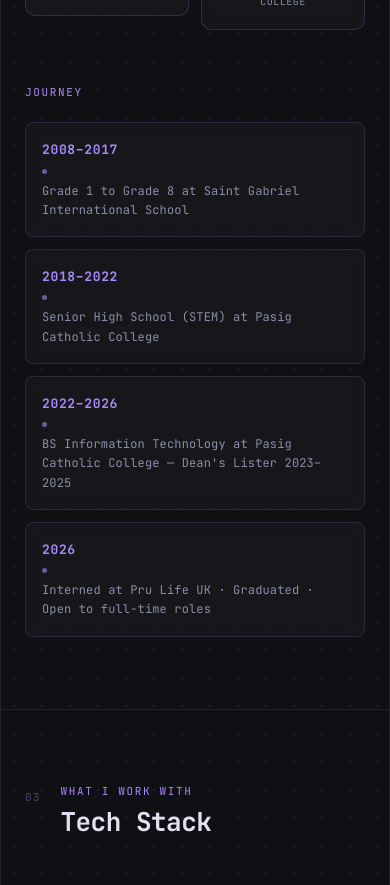
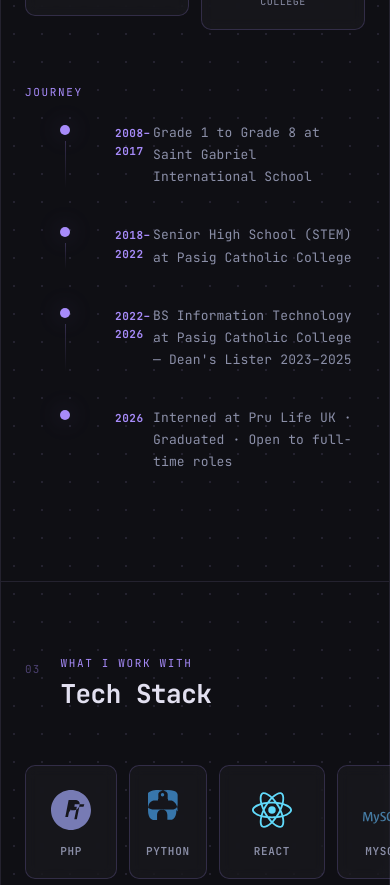
Before and after one commit to rcinsanity/my-portfolio, a React (Vite) app: page / in a window 390 px wide. Shown: the part 1940-2825 px from the top of the page. Built offline with nearby package versions, Linux system fonts and the light colour scheme.

Commit message:
Change journey to vertical timeline format matching Experience section

```diff
--- a/src/App.css
+++ b/src/App.css
@@ -763,6 +763,7 @@ a.contact-link:hover { color: var(--accent); }
 /* Journey */
 .about-journey-title {
   margin-bottom: 24px;
+  font-family: var(--mono);
   font-size: 11px;
   letter-spacing: 0.15em;
   text-transform: uppercase;
@@ -771,59 +772,64 @@ a.contact-link:hover { color: var(--accent); }
 }
 
 .about-journey {
-  display: grid;
-  grid-template-columns: repeat(3, 1fr);
-  gap: 12px;
+  display: flex;
+  flex-direction: column;
+  gap: 0;
 }
 
 .about-journey-item {
-  background: rgba(255,255,255,0.03);
-  border: 1px solid rgba(167,139,250,0.15);
-  border-radius: 8px;
-  padding: 16px;
+  display: grid;
+  grid-template-columns: 140px 40px 1fr;
+  gap: 0 16px;
+  padding-bottom: 36px;
+}
+
+.about-journey-connector {
   display: flex;
   flex-direction: column;
-  gap: 8px;
-  backdrop-filter: blur(6px);
-  -webkit-backdrop-filter: blur(6px);
-  transition: border-color 0.3s, background 0.3s, transform 0.3s cubic-bezier(0.34,1.56,0.64,1);
-  position: relative;
+  align-items: center;
 }
-.about-journey-item:hover {
-  background: rgba(167,139,250,0.06);
-  border-color: var(--accent-border);
-  transform: translateY(-3px);
+
+.about-journey-dot {
+  width: 10px;
+  height: 10px;
+  border-radius: 50%;
+  background: var(--accent);
+  box-shadow: var(--accent-glow);
+  flex-shrink: 0;
+  margin-top: 3px;
+}
+
+.about-journey-line {
+  flex: 1;
+  width: 1px;
+  background: linear-gradient(to bottom, var(--accent-border), transparent);
+  margin-top: 6px;
 }
 
 .about-journey-year {
   font-family: var(--mono);
-  font-size: 13px;
+  font-size: 11px;
   font-weight: 700;
   color: var(--accent);
   letter-spacing: 0.05em;
-}
-
-.about-journey-dot {
-  width: 5px;
-  height: 5px;
-  border-radius: 50%;
-  background: var(--accent);
-  box-shadow: var(--accent-glow);
-  opacity: 0.6;
+  text-align: right;
+  padding-top: 2px;
 }
 
 .about-journey-label {
-  font-size: 12px;
-  line-height: 1.6;
+  font-size: 13px;
+  line-height: 1.7;
   color: var(--text);
+  padding-top: 0;
 }
 
 /* Responsive */
 @media (max-width: 768px) {
   .about-grid { grid-template-columns: 1fr; }
-  .about-journey { grid-template-columns: 1fr 1fr; }
+  .about-journey-item { grid-template-columns: 100px 32px 1fr; }
 }
 
 @media (max-width: 540px) {
-  .about-journey { grid-template-columns: 1fr; }
+  .about-journey-item { grid-template-columns: 80px 28px 1fr; gap: 0 10px; }
 }
--- a/src/components/About.tsx
+++ b/src/components/About.tsx
@@ -65,16 +65,17 @@ export default function About() {
 
       {/* Journey timeline */}
       <Reveal delay={100}>
-        <h3 className="about-journey-title">
-          <span className="section-label" style={{ display: 'inline' }}>journey</span>
-        </h3>
+        <h3 className="about-journey-title">journey</h3>
       </Reveal>
       <div className="about-journey">
         {journey.map((j, i) => (
           <Reveal key={j.year} delay={i * 70}>
             <div className="about-journey-item">
+              <div className="about-journey-connector" aria-hidden="true">
+                <div className="about-journey-dot" />
+                {i < journey.length - 1 && <div className="about-journey-line" />}
+              </div>
               <span className="about-journey-year">{j.year}</span>
-              <div className="about-journey-dot" aria-hidden="true" />
               <p className="about-journey-label">{j.label}</p>
             </div>
           </Reveal>
```
